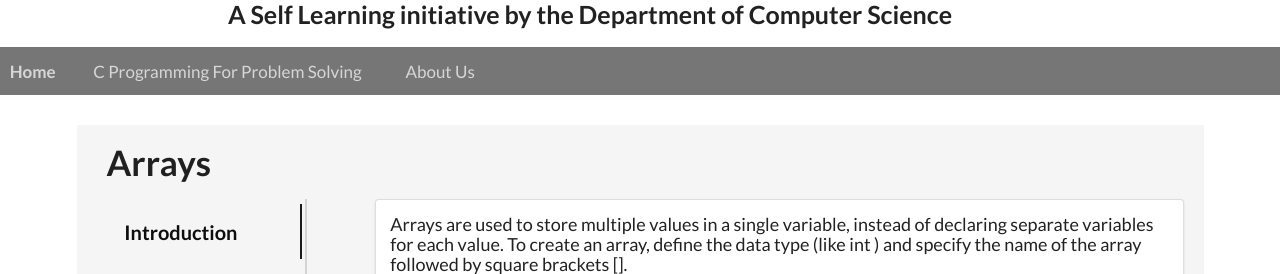
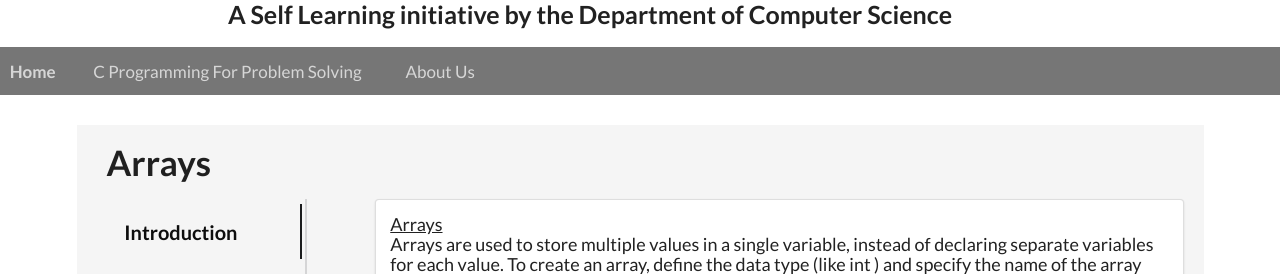
Before and after one commit to roopashree375/vl, a PHP site: page /cpps/Arrays.php in a window 1280 px wide. Shown: the part 107-381 px from the top of the page. Run offline with PHP 8.4, Linux system fonts and the light colour scheme; some libraries are stand-ins or nearby versions.

Commit message:
Update Arrays.php

```diff
--- a/cpps/Arrays.php
+++ b/cpps/Arrays.php
@@ -75,7 +75,7 @@
  <div class="twelve wide stretched column">
     <div class="ui segment">
 
-      <div id="int">
+      <div id="int"><u> Arrays</u><br>
       Arrays are used to store multiple values in a single variable, instead of declaring separate variables for each value. To create an array, define the data type (like int ) and specify the name of the array followed by square brackets [].
         <br><br>
         <iframe height="400px" width="100%" allowfullscreen="allowfullscreen" src="https://www.youtube.com/watch?v=55l-aZ7_F24" frameborder="0">
```
